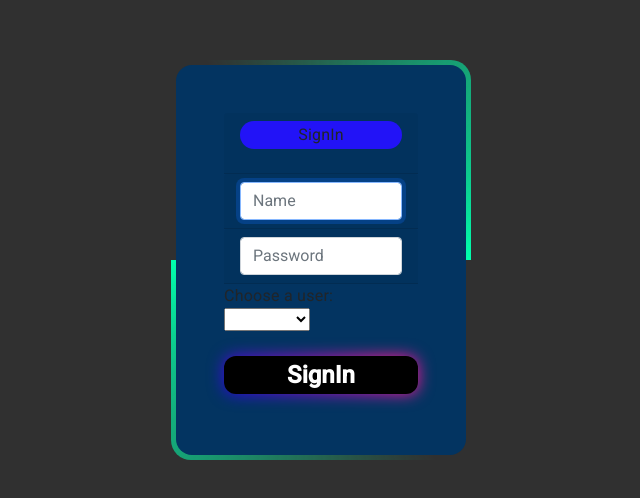
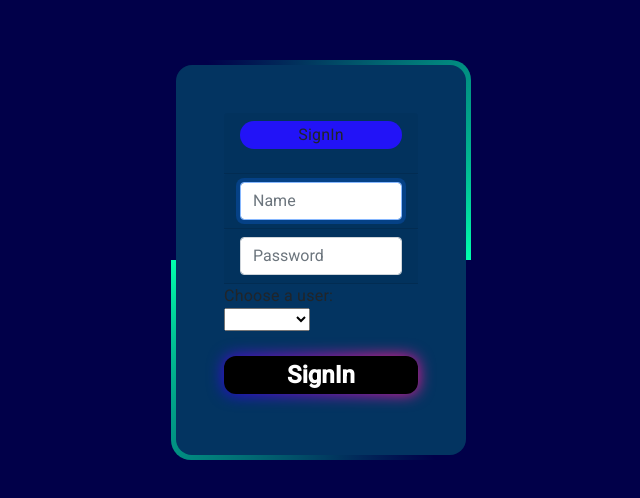
Before and after one commit to Jirgort/PY_EquipoDeportivo, an Angular app in the folder appThresholdcr/: page /login in a window 1280 px wide. Shown: the part 140-638 px from the top of the page, without its empty margins (319-959 px from the left). Built offline with nearby package versions, Linux system fonts and the light colour scheme.

Commit message:
Login fondo

```diff
--- a/appThresholdcr/src/app/components/login/login.component.css
+++ b/appThresholdcr/src/app/components/login/login.component.css
@@ -1,6 +1,6 @@
 
   body{
-    background-color: #303030;
+    background-color: #010049;
     padding: 0px;
     margin: 0px;
     display: grid;
```
